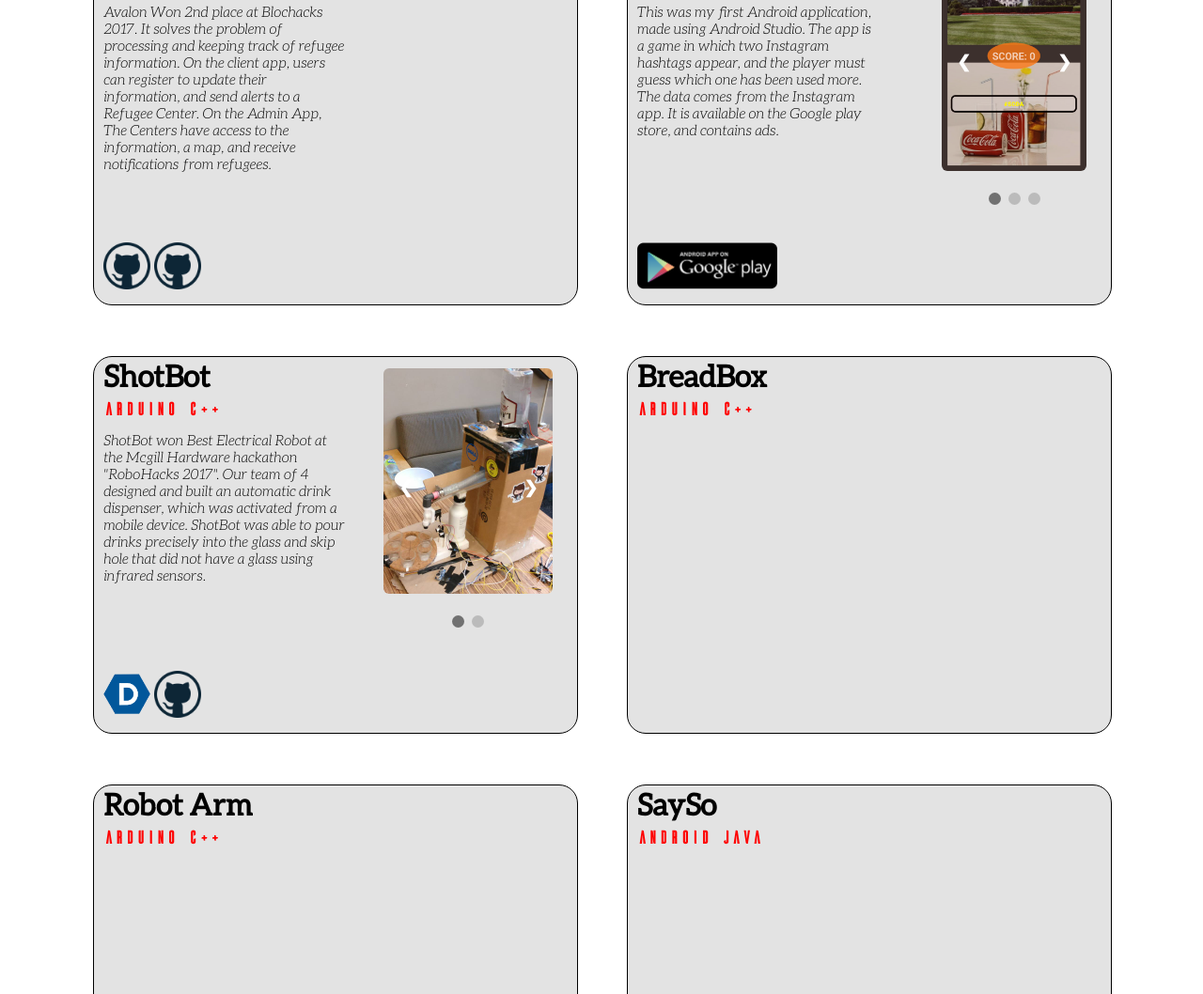
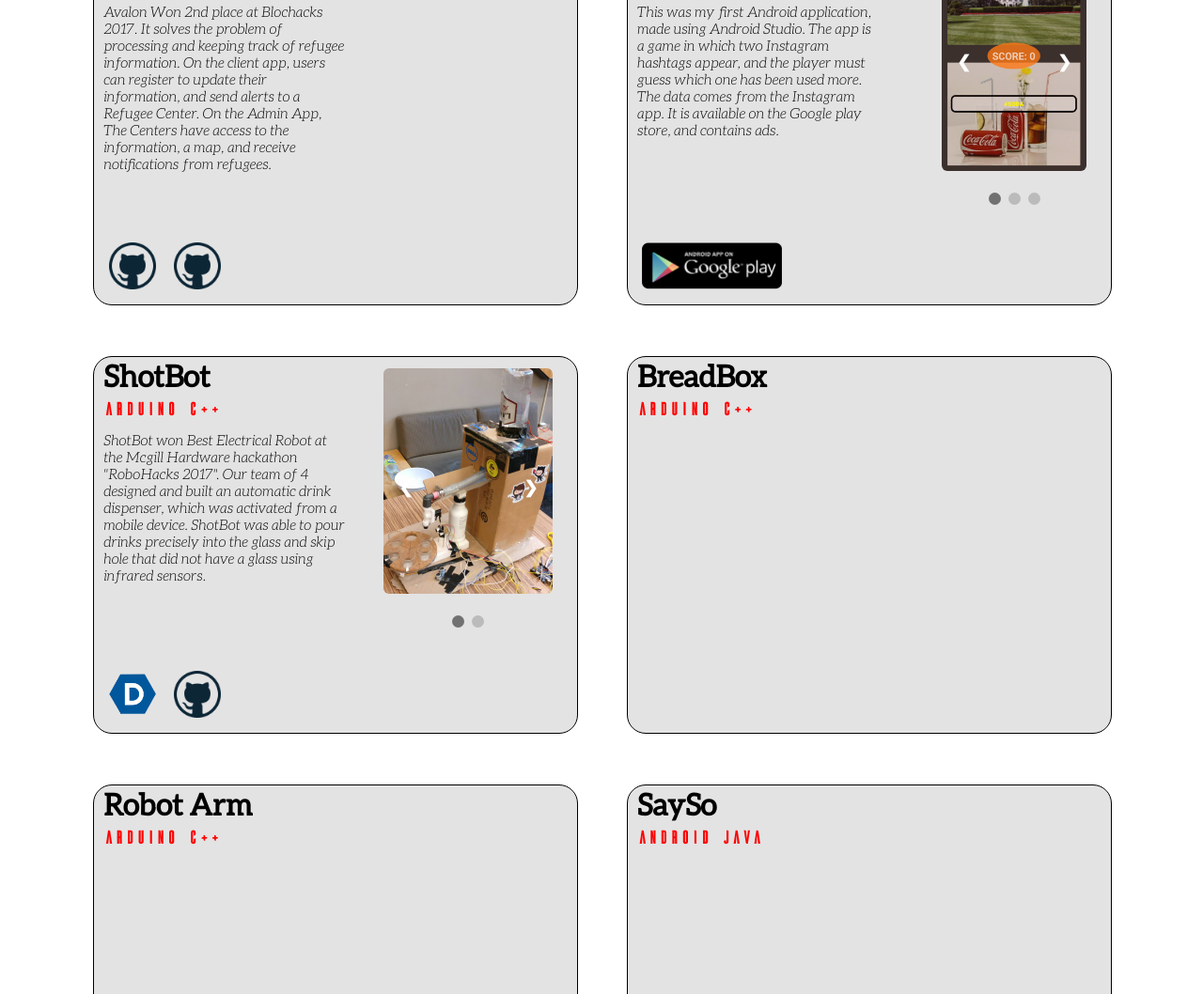
Before and after one commit to ZacharyBys/Old-BysLabs, a plain HTML site: page index.html in a window 1280 px wide. Shown: the part 1389-2447 px from the top of the page at 94% size. Drawn offline with Linux system fonts and the light colour scheme.

Commit message:
css fixes

```diff
--- a/home_style.css
+++ b/home_style.css
@@ -179,10 +179,9 @@
 .project_links{
     position:relative;
     bottom:45%;
-    margin-left:2%;
 }
 .proj_link{
-    top=40%;
+    margin-left:3%;
 }
 .proj_social{
     height:50px;
--- a/projects_style.css
+++ b/projects_style.css
@@ -19,10 +19,6 @@
     width:100%;
     height:400px;
     border-radius:60px;
-}
-
-.proj_link{
-
 }
 
 #main_title{
```
